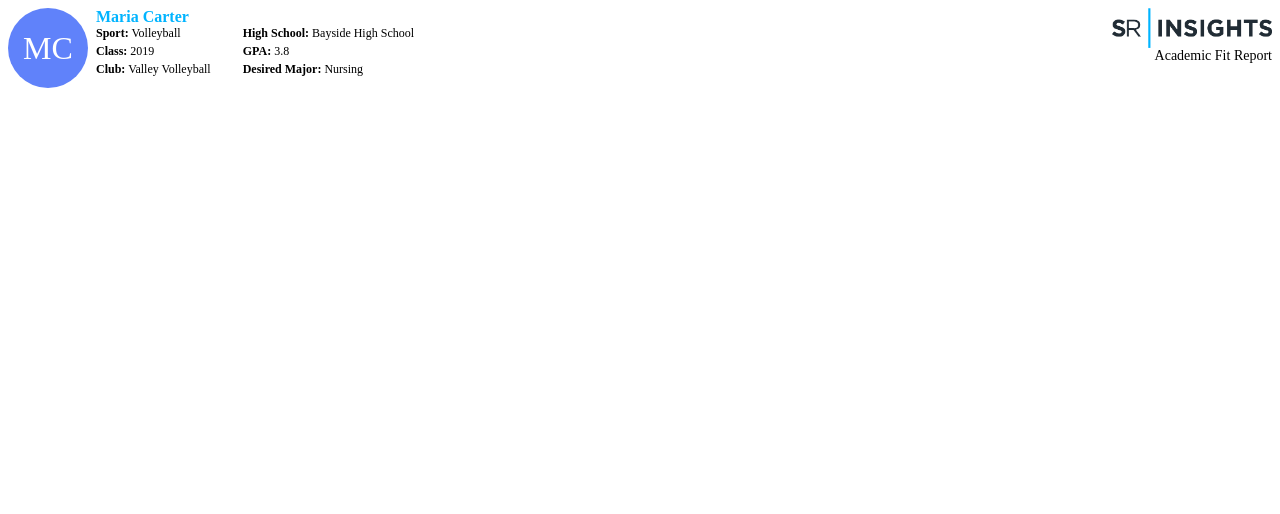
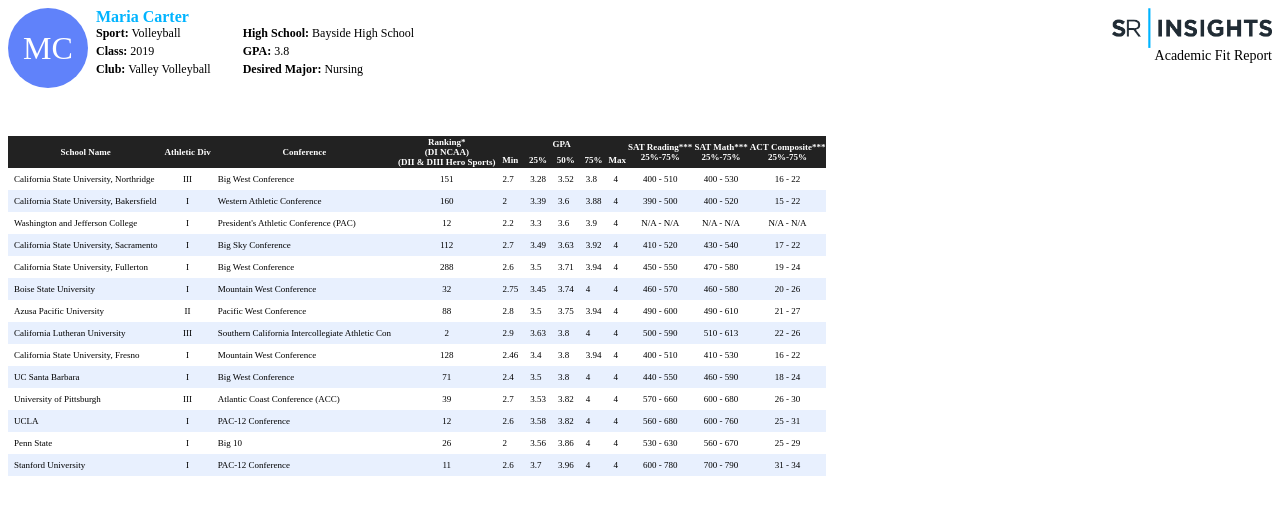
Before and after one commit to GusOhnesorge/sports-stats, a Vue app: page / in a window 1280 px wide. Shown: the top 514 px of the page. Built offline with nearby package versions, Linux system fonts and the light colour scheme.

Commit message:
Update AcademicFitReport.vue

```diff
--- a/src/components/AcademicFitReport.vue
+++ b/src/components/AcademicFitReport.vue
@@ -1,11 +1,14 @@
 <template>
   <div class="academic-fit-report">
-    <AthleteHeader :athlete="athlete" />
+    <AthleteHeader class="academic-fit-report__header" :athlete="athlete" />
+    <div class="academic-fit-report__table">
+      <StudentStatsTable :athlete="athlete" />
+    </div>
   </div>
 </template>
-
 <script>
 import AthleteHeader from "./header/AthleteHeader.vue";
+import StudentStatsTable from "./student-stats/StudentStatsTable.vue";
 
 export default {
   name: "AcademicFitReport",
@@ -15,6 +18,17 @@
       required: false
     }
   },
-  components: { AthleteHeader }
+  components: { AthleteHeader, StudentStatsTable }
 };
 </script>
+<style scoped>
+.academic-fit-report__header {
+  margin-bottom: 3rem;
+}
+.academic-fit-report__table {
+  margin-bottom: 6rem;
+  display: block;
+  overflow-x: auto;
+  white-space: nowrap;
+}
+</style>
```
